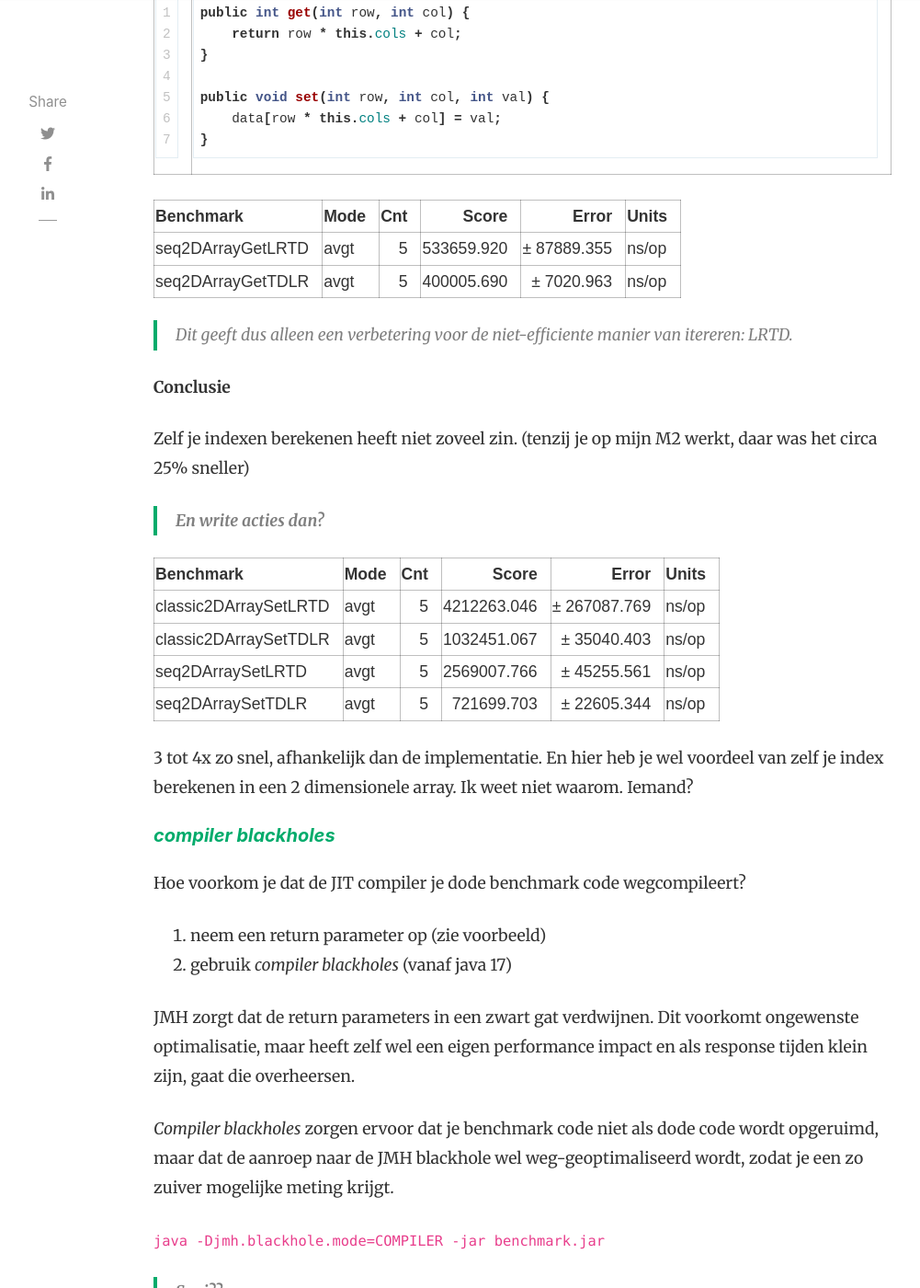
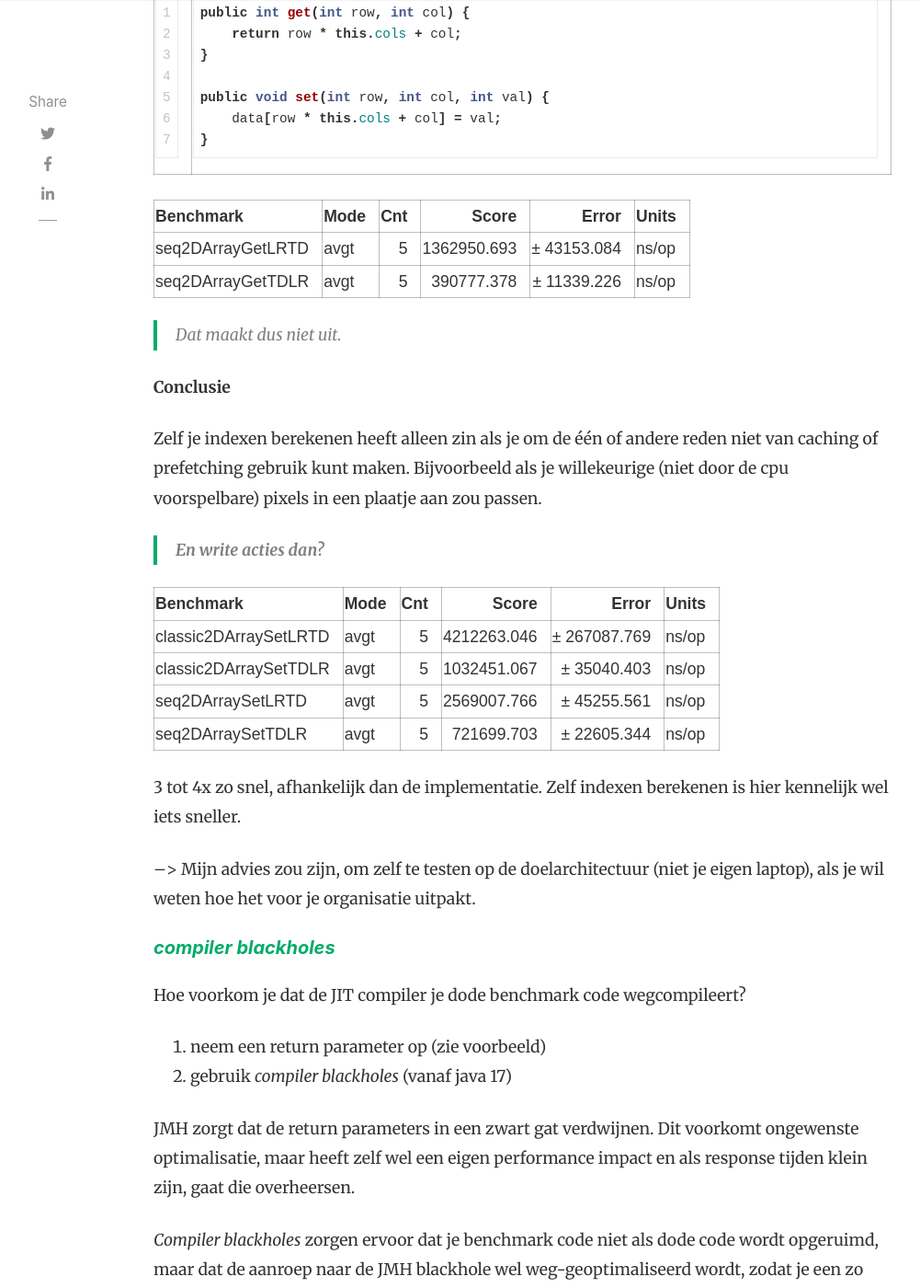
Before and after one commit to TOP-Squad/top-squad.github.io, a Jekyll site: the page built from _posts/2023-08-21-multidim-arrays.md, in a window 1280 px wide and 1400 px high, scrolled down 5049 px. Shown: the whole window at 92% size, without its empty margins (118-1119 px from the left). Built offline with Jekyll 4.4.1, drawn with Linux system fonts in a browser that asks for light colours; nearby versions of some CDN libraries; comment, search, counter and statistics services are not loaded.

Commit message:
issue gefixt in de code en de benchmarks

```diff
--- a/_posts/2023-08-21-multidim-arrays.md
+++ b/_posts/2023-08-21-multidim-arrays.md
@@ -114,16 +114,17 @@ public void set(int row, int col, int val) {
 
    Benchmark     | Mode  | Cnt  |  Score     |   Error    |  Units
 -----------------|-------|-----:|-----------:|-----------:|---------
-seq2DArrayGetLRTD   | avgt |   5 |  533659.920 |±   87889.355 | ns/op
-seq2DArrayGetTDLR   | avgt |   5 |  400005.690 |±    7020.963 | ns/op
+seq2DArrayGetLRTD   | avgt |   5 | 1362950.693 |±   43153.084 | ns/op
+seq2DArrayGetTDLR   | avgt |   5 |  390777.378 |±   11339.226 | ns/op
 
 >
 
->Dit geeft dus alleen een verbetering voor de niet-efficiente manier van itereren: LRTD.
+>Dat maakt dus niet uit.
 
 **Conclusie**
 
-Zelf je indexen berekenen heeft niet zoveel zin. (tenzij je op mijn M2 werkt, daar was het circa 25% sneller)
+Zelf je indexen berekenen heeft alleen zin als je om de één of andere reden niet van caching of prefetching gebruik kunt maken. Bijvoorbeeld als je willekeurige (niet door de cpu voorspelbare) pixels in een plaatje aan zou passen.
+
 
 >**En _write_ acties dan?**
 
@@ -136,7 +137,9 @@ seq2DArraySetTDLR   | avgt | 5 |  721699.703 |±  22605.344 | ns/op
 
 >
 
-3 tot 4x zo snel, afhankelijk dan de implementatie. En hier heb je wel voordeel van zelf je index berekenen in een 2 dimensionele array. Ik weet niet waarom. Iemand?
+3 tot 4x zo snel, afhankelijk dan de implementatie. Zelf indexen berekenen is hier kennelijk wel iets sneller.
+
+--> Mijn advies zou zijn, om zelf te testen op de doelarchitectuur (niet je eigen laptop), als je wil weten hoe het voor je organisatie uitpakt.
 
 ##### _[compiler blackholes](https://shipilev.net/jvm/anatomy-quarks/27-compiler-blackholes/)_
 
```
